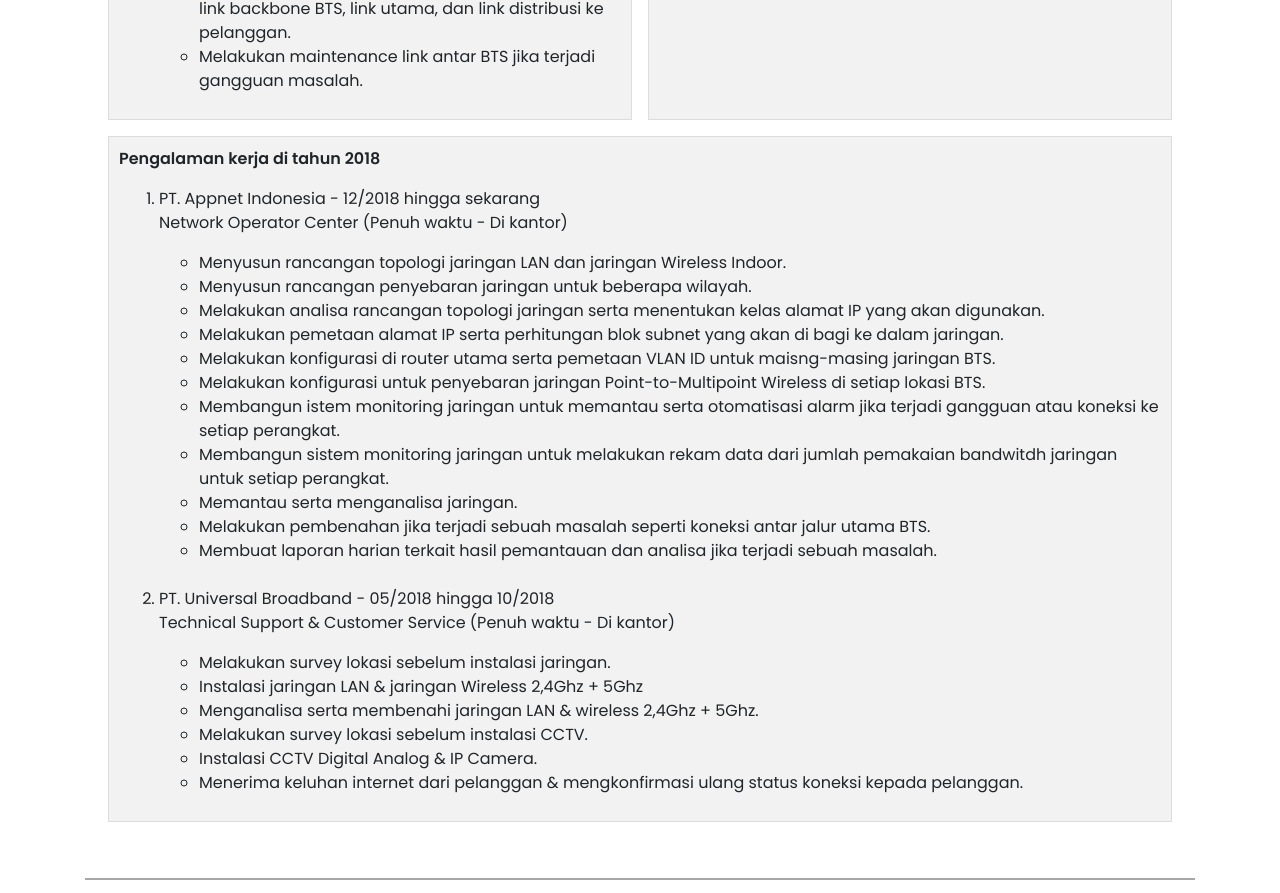
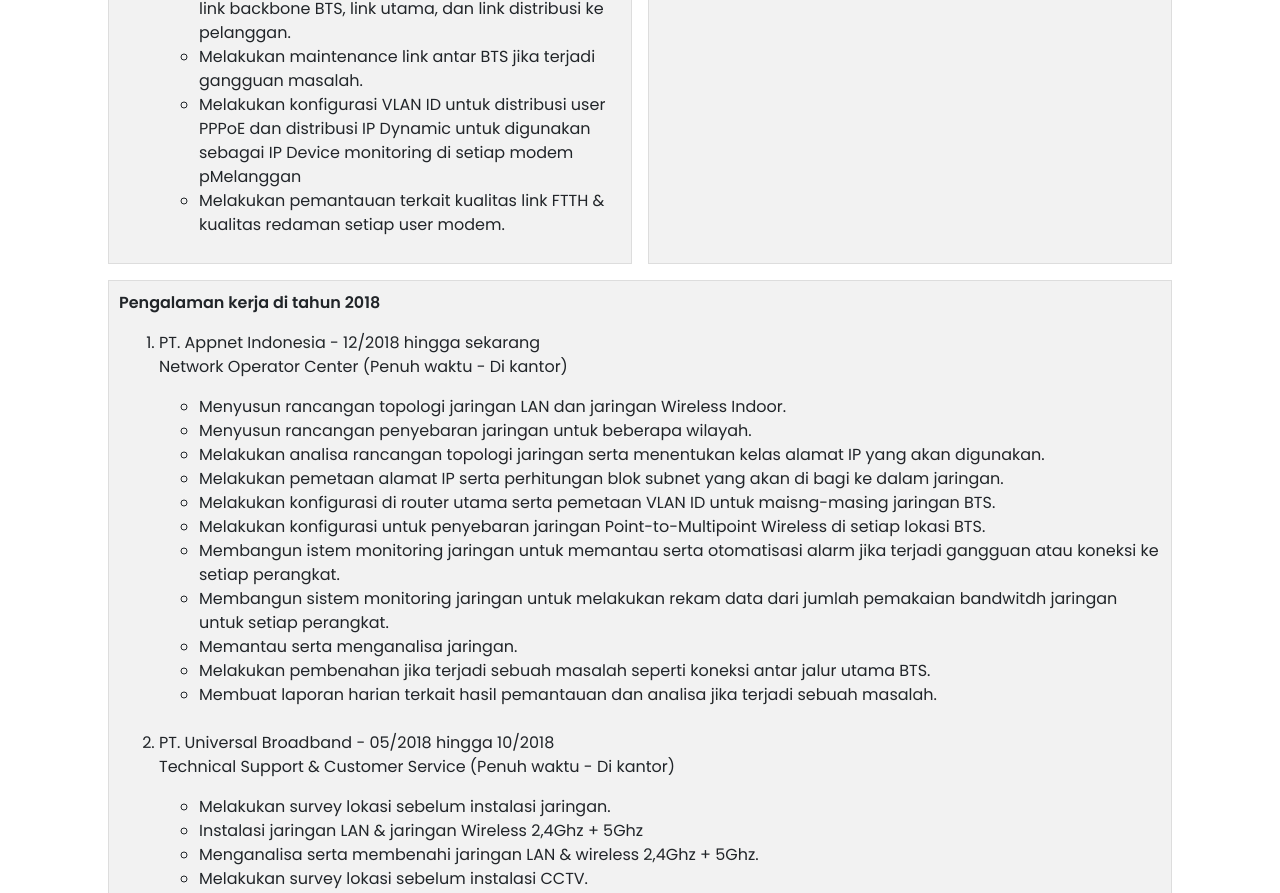
Before and after one commit to ervindaprtma/ervindaprtma.github.io, a plain HTML site: page content/experience_skill.html in a window 1280 px wide. Shown: the part 1107-2000 px from the top of the page. Drawn offline with nearby package versions, Linux system fonts and the light colour scheme; a script that the page names is missing.

Commit message:
add line on experience_skill.html

```diff
--- a/content/experience_skill.html
+++ b/content/experience_skill.html
@@ -96,6 +96,8 @@
                                                 <li>Melakukan perbaikan untuk meningkatkan performa dan kualitas koneksi jaringan.</li>
                                                 <li>Melakukan pemantauan kualitas jaringan baik antar link backbone BTS, link utama, dan link distribusi ke pelanggan.</li>
                                                 <li>Melakukan maintenance link antar BTS jika terjadi gangguan masalah.</li>
+                                                <li>Melakukan konfigurasi VLAN ID untuk distribusi user PPPoE dan distribusi IP Dynamic untuk digunakan sebagai IP Device monitoring di setiap modem pMelanggan</li>
+                                                <li>Melakukan pemantauan terkait kualitas link FTTH & kualitas redaman setiap user modem.</li>
                                             </ul>
                                     </ol>
                                 </div>
```
